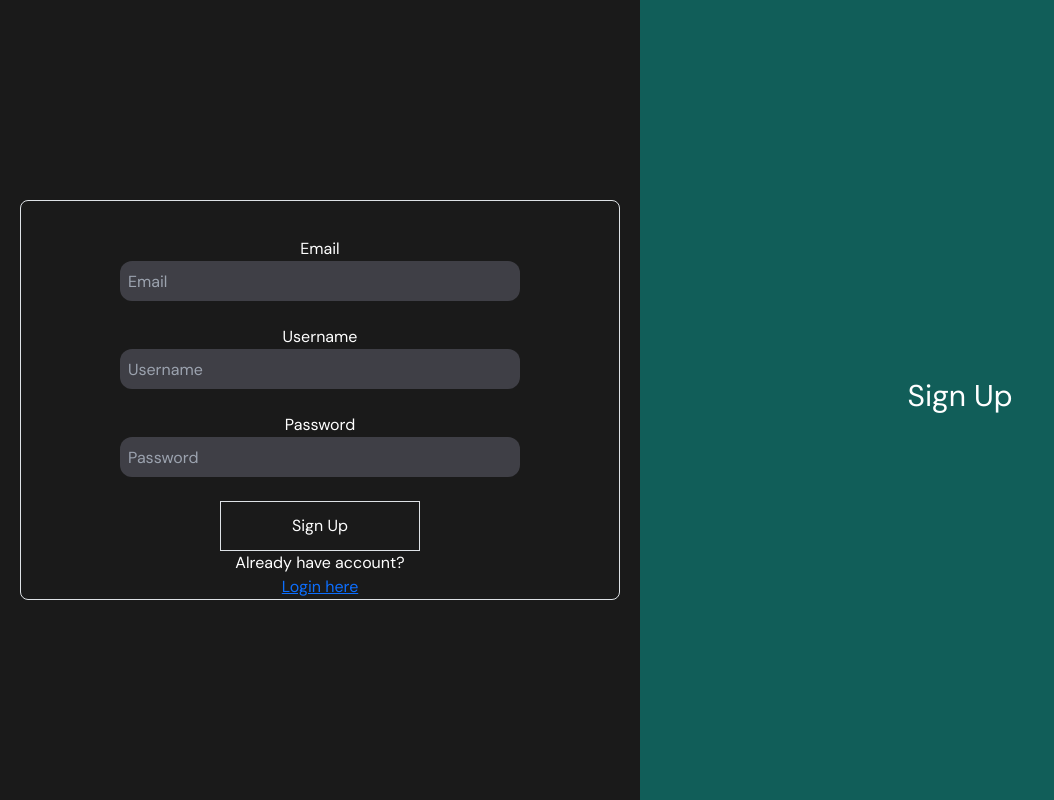
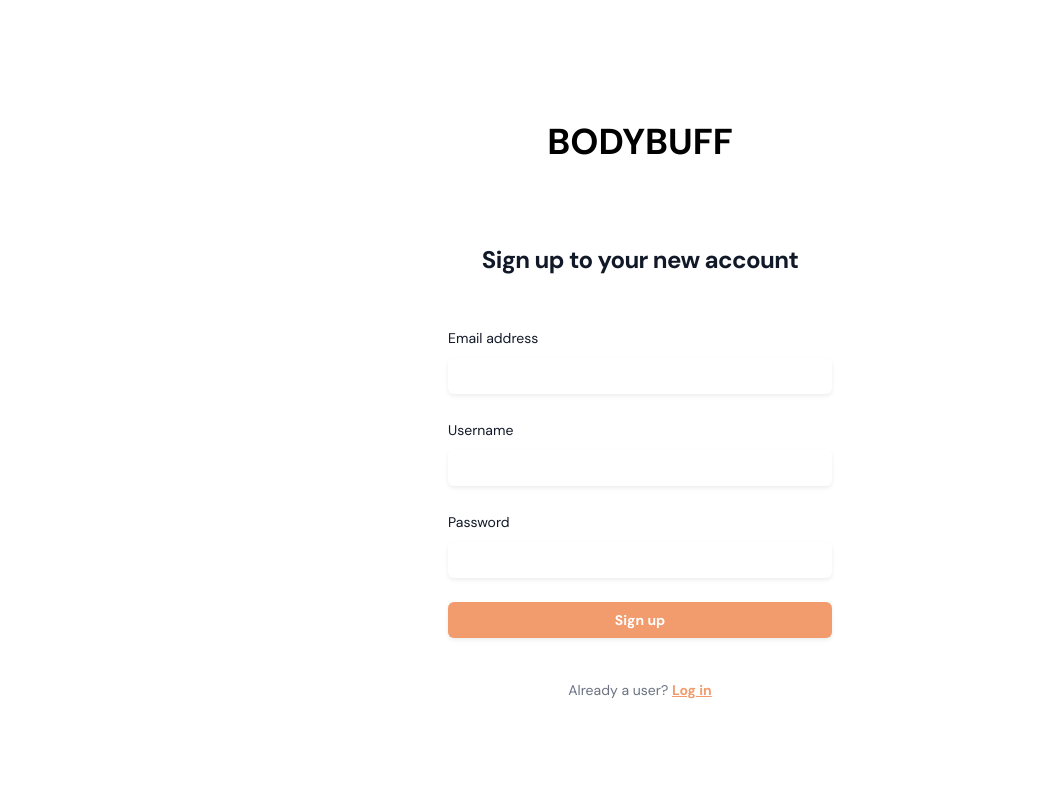
Before and after one commit to michal9108/supplements-ecommerce, a React (Vite) app: page /signup in a window 1280 px wide. Shown: the whole page, without its empty margins (0-1054 px from the left). Built offline with nearby package versions, Linux system fonts and the light colour scheme; no server answers.

Commit message:
Login-signup-responsibility

```diff
--- a/src/chat/LiveChat.js
+++ b/src/chat/LiveChat.js
@@ -4,7 +4,7 @@ export default function Livechat() {
   useEffect(() => {
     window.chatwootSettings = {
       hideMessageBubble: false,
-      position: "right",
+      position: "left",
       locale: "en",
       type: "standard",
     };
--- a/src/pages/LoginPage.tsx
+++ b/src/pages/LoginPage.tsx
@@ -1,6 +1,7 @@
 import React, { useState, useEffect } from "react";
 import axios from "axios";
 import { Link, useNavigate } from "react-router-dom";
+import H2 from "@/shared/H2";
 
 export default function Login() {
   const [username, setUsername] = useState("");
@@ -38,57 +39,80 @@ export default function Login() {
     }
   };
   return (
-    <div className="w-full h-screen flex">
-      <div className="w-[50%] h-[100%] bg-[#1a1a1a] text-white flex justify-center items-center">
-        <form
-          className="text-center border rounded-lg w-[600px] h-[400px] p-9"
-          onSubmit={handleLogin}
+    <div className="flex min-h-full flex-1 flex-col justify-center px-6 py-12 lg:px-8">
+    <div className="sm:mx-auto sm:w-full sm:max-w-sm">
+      <H2 color="black-900">BODYBUFF</H2>
+      <h2 className="mt-10 text-center text-2xl font-bold leading-9 tracking-tight text-gray-900">
+        Log In
+      </h2>
+    </div>
+
+    <div className="mt-10 sm:mx-auto sm:w-full sm:max-w-sm">
+      <form className="space-y-6" action="#" onSubmit={handleLogin}>
+          {/*Username Input */}
+          <div>
+            <label
+              htmlFor="name"
+              className="block text-sm font-medium leading-6 text-gray-900"
             >
-          {/*Username Input */}
-          <label>Username</label>
-          <br />
+              Username
+            </label>
+            <div className="mt-2">
               <input
-            className="w-[400px] h-[40px] rounded-xl bg-zinc-700 p-2"
+                id="username"
+                name="username"
                 type="text"
-            placeholder="Username"
                 value={username}
                 onChange={(e) => setUsername(e.target.value)}
+                required
+                className="block w-full rounded-md border-0 py-1.5 text-gray-900 shadow-sm ring-1 ring-inset ring-gray-300 placeholder:text-gray-400 focus:ring-2 focus:ring-inset focus:ring-primary-300 sm:text-sm sm:leading-6"
               />
-          <br />
-          <br />
+            </div>
+          </div>
           {/* Password Input */}
-          <label>Password</label>
-          <br />
+          <div>
+            <div className="flex items-center justify-between">
+              <label
+                htmlFor="password"
+                className="block text-sm font-medium leading-6 text-gray-900"
+              >
+                Password
+              </label>
+            </div>
+            <div className="mt-2">
               <input
-            className="w-[400px] h-[40px] rounded-xl bg-zinc-700 p-2"
+                id="password"
+                name="password"
                 type="password"
-            placeholder="Password"
+                autoComplete="current-password"
                 value={password}
                 onChange={(e) => setPassword(e.target.value)}
+                required
+                className="block w-full rounded-md border-0 py-1.5 text-gray-900 shadow-sm ring-1 ring-inset ring-gray-300 placeholder:text-gray-400 focus:ring-2 focus:ring-inset focus:ring-primary-300 sm:text-sm sm:leading-6"
               />
-          <br />
-          <br />
+            </div>
+          </div>
           {/* Button */}
+          <div>
             <button
-            className="w-[200px] h-[50px] border hover:bg-teal-900"
               type="submit"
+              className="flex w-full justify-center rounded-md bg-primary-300 px-3 py-1.5 text-sm font-semibold leading-6 text-white shadow-sm hover:bg-primary-300 focus-visible:outline focus-visible:outline-2 focus-visible:outline-offset-2 focus-visible:outline-primary-300"
             >
               Login
             </button>
-          <div className="text-center">
-            You don't have account?
-            <Link to="/signup">
-              <div className="text-center">Sign up here</div>
-            </Link>
-            <h5>
-              username : newuser <br></br> password : newuser1234
-            </h5>
           </div>
           </form>
-      </div>
-      <div className="w-[50%] h-[100%] flex justify-center items-center bg-teal-800">
-        <h2 className="text-3xl text-white ">Login</h2>
+          <p className="mt-10 text-center text-sm text-gray-500">
+          You don't have an account ?
+          <Link
+            to="/signup"
+            className="font-semibold leading-6 text-primary-300 hover:text-primary-300"
+          >
+           Sign up here
+          </Link>
+        </p>
         </div>
     </div>
   );
+
 }
--- a/src/pages/SignUpPage.tsx
+++ b/src/pages/SignUpPage.tsx
@@ -1,7 +1,8 @@
 import React, { useState, useEffect } from "react";
 import axios from "axios";
 import { useNavigate, Link } from "react-router-dom";
-
+import Logo from "@/shared/Logo";
+import H2 from "@/shared/H2";
 
 export default function SignUpPage() {
   const [email, setEmail] = useState("");
@@ -15,9 +16,8 @@ export default function SignUpPage() {
   }, []);
 
   const fetchUsers = () => {
-    axios.get(`${import.meta.env.VITE_URL}/register`)
-    .then((res) => {
-      console.log(res.data)
+    axios.get(`${import.meta.env.VITE_URL}/register`).then((res) => {
+      console.log(res.data);
     });
   };
 
@@ -42,65 +42,98 @@ export default function SignUpPage() {
       });
   };
   return (
-    <div className="w-full h-screen flex">
-      <div className="w-[50%] h-[100%] bg-[#1a1a1a] text-white flex justify-center items-center">
-        <form
-          className="text-center border rounded-lg w-[600px] h-[400px] p-9"
-          onSubmit={handleSubmit}
+    <div className="flex min-h-full flex-1 flex-col justify-center px-6 py-12 lg:px-8">
+      <div className="sm:mx-auto sm:w-full sm:max-w-sm">
+        <H2 color="black-900">BODYBUFF</H2>
+        <h2 className="mt-10 text-center text-2xl font-bold leading-9 tracking-tight text-gray-900">
+          Sign up to your new account
+        </h2>
+      </div>
+
+      <div className="mt-10 sm:mx-auto sm:w-full sm:max-w-sm">
+        <form className="space-y-6" action="#" onSubmit={handleSubmit}>
+          <div>
+            <label
+              htmlFor="email"
+              className="block text-sm font-medium leading-6 text-gray-900"
             >
-          {/* Email Input */}
-          <label>Email</label>
-          <br />
+              Email address
+            </label>
+            <div className="mt-2">
               <input
-            className="w-[400px] h-[40px] rounded-xl bg-zinc-700 p-2"
+                id="email"
+                name="email"
                 type="text"
-            placeholder="Email"
+                autoComplete="email"
                 value={email}
                 onChange={(e) => setEmail(e.target.value)}
+                required
+                className="block w-full rounded-md border-0 py-1.5 text-gray-900 shadow-sm ring-1 ring-inset ring-gray-300 placeholder:text-gray-400 focus:ring-2 focus:ring-inset focus:ring-primary-300 sm:text-sm sm:leading-6"
               />
-          <br />
-          <br />
-          {/*Username Input */}
-          <label>Username</label>
-          <br />
+            </div>
+          </div>
+          <div>
+            <label
+              htmlFor="name"
+              className="block text-sm font-medium leading-6 text-gray-900"
+            >
+              Username
+            </label>
+            <div className="mt-2">
               <input
-            className="w-[400px] h-[40px] rounded-xl bg-zinc-700 p-2"
+                id="username"
+                name="username"
                 type="text"
-            placeholder="Username"
                 value={username}
                 onChange={(e) => setUsername(e.target.value)}
+                required
+                className="block w-full rounded-md border-0 py-1.5 text-gray-900 shadow-sm ring-1 ring-inset ring-gray-300 placeholder:text-gray-400 focus:ring-2 focus:ring-inset focus:ring-primary-300 sm:text-sm sm:leading-6"
               />
-          <br />
-          <br />
-          {/* Password Input */}
-          <label>Password</label>
-          <br />
+            </div>
+          </div>
+
+          <div>
+            <div className="flex items-center justify-between">
+              <label
+                htmlFor="password"
+                className="block text-sm font-medium leading-6 text-gray-900"
+              >
+                Password
+              </label>
+            </div>
+            <div className="mt-2">
               <input
-            className="w-[400px] h-[40px] rounded-xl bg-zinc-700 p-2"
+                id="password"
+                name="password"
                 type="password"
-            placeholder="Password"
+                autoComplete="current-password"
                 value={password}
                 onChange={(e) => setPassword(e.target.value)}
+                required
+                className="block w-full rounded-md border-0 py-1.5 text-gray-900 shadow-sm ring-1 ring-inset ring-gray-300 placeholder:text-gray-400 focus:ring-2 focus:ring-inset focus:ring-primary-300 sm:text-sm sm:leading-6"
               />
-          <br />
-          <br />
-          {/* Button */}
+            </div>
+          </div>
+
+          <div>
             <button
-            className="w-[200px] h-[50px] border hover:bg-teal-900"
               type="submit"
+              className="flex w-full justify-center rounded-md bg-primary-300 px-3 py-1.5 text-sm font-semibold leading-6 text-white shadow-sm hover:bg-primary-300 focus-visible:outline focus-visible:outline-2 focus-visible:outline-offset-2 focus-visible:outline-primary-300"
             >
-            Sign Up
+              Sign up
             </button>
-          <div className="text-center">
-            Already have account?
-            <Link to="/login">
-              <div className="text-center">Login here</div>
-            </Link>
           </div>
         </form>
-      </div>
-      <div className="w-[50%] h-[100%] flex justify-center items-center bg-teal-800">
-        <h2 className="text-3xl text-white">Sign Up</h2>
+
+        <p className="mt-10 text-center text-sm text-gray-500">
+          Already a user?{" "}
+          <Link
+            to="/login"
+            className="font-semibold leading-6 text-primary-300 hover:text-primary-300"
+          >
+            Log in
+          </Link>
+        </p>
       </div>
     </div>
   );
--- a/tailwind.config.js
+++ b/tailwind.config.js
@@ -1,4 +1,5 @@
 /** @type {import('tailwindcss').Config} */
+
 module.exports = {
   content: ["./index.html", "./src/**/*.{js,ts,jsx,tsx}"],
   theme: {
@@ -34,5 +35,5 @@ module.exports = {
       md: "1060px",
     },
   },
-  plugins: [require("@tailwindcss/aspect-ratio")],
+  plugins: [require("@tailwindcss/aspect-ratio")]
 };
```
Lines whose indentation alone changed are shown as unchanged.
